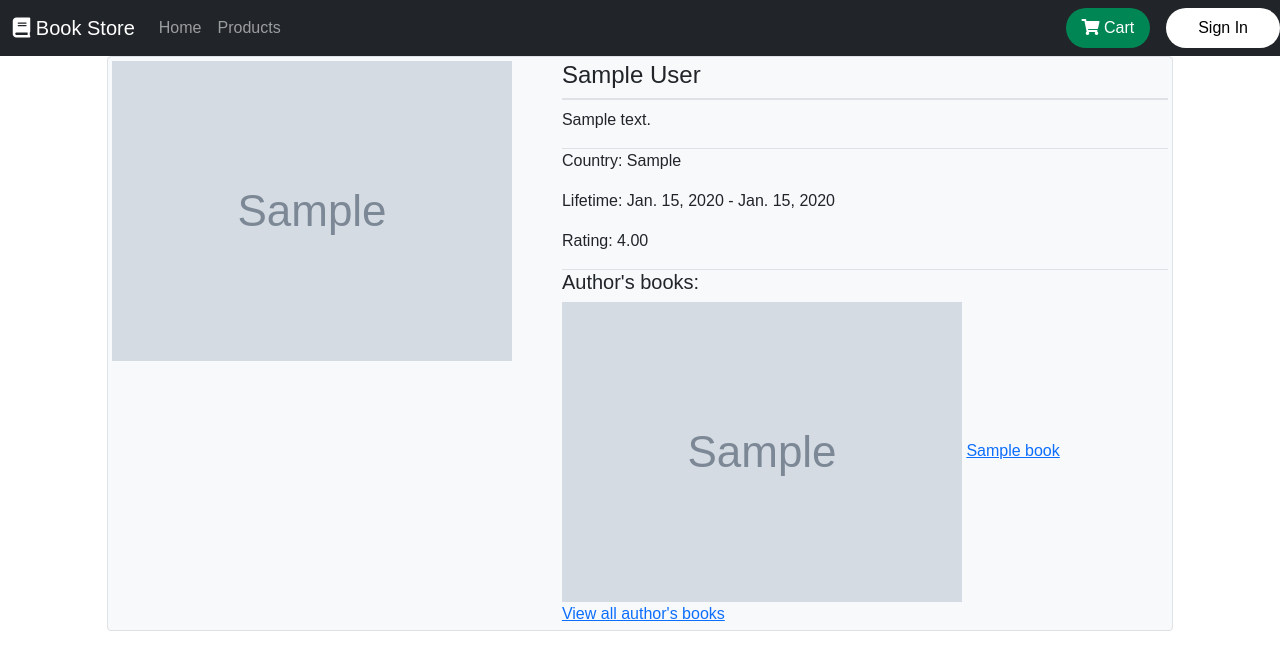
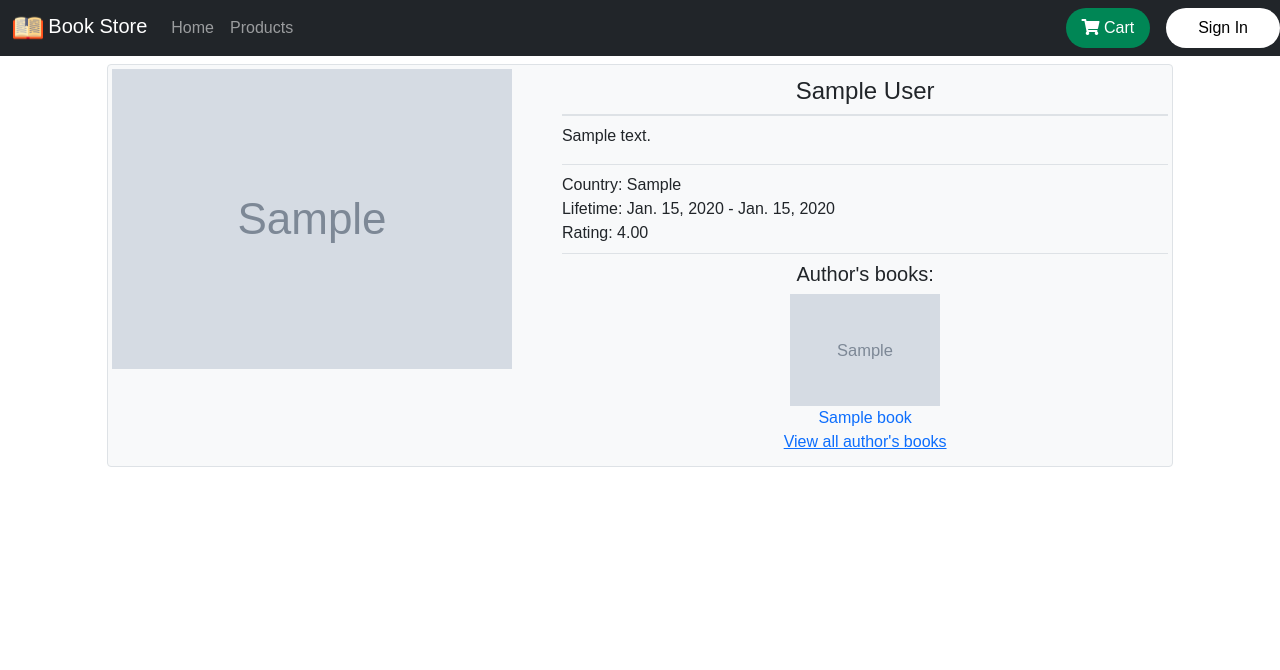
Before and after one commit to artyom-mankevich/book-store, a Django app: a page that uses templates/base.html in a window 1280 px wide. Shown: the top 670 px of the page. Run offline with Django 3.2, Linux system fonts and the light colour scheme; tables that the repository leaves empty hold one stand-in row (values such as "Sample post"); grey boxes marked "Sample" are stand-in pictures; parts of the project's set-up code (start-up, migrations or seed data) failed here and were passed over; some libraries are stand-ins or nearby versions.

Commit message:
Added favicon, changed css and layout for base.html and product.html

```diff
--- a/products/static/products/css/products.css
+++ b/products/static/products/css/products.css
@@ -43,12 +43,13 @@
     font-size: 1.1em;
 }
 
-#productPage {
+.detailsPage {
     margin-top: .5em;
     position: relative;
+    margin-bottom: 1.5em;
 }
 
-#productPageTitle {
+.detailsPageTitle {
     text-align: center;
     margin-bottom: .5rem;
     margin-top: .5rem;
@@ -93,3 +94,44 @@
     width: 6rem;
     text-align: center;
 }
+
+/* author.html */
+
+#authorInfo {
+    padding-top: .5rem;
+}
+
+#authorInfo > p {
+    margin-bottom: 0;
+}
+
+#authorBooks {
+    margin-top: .5rem;
+    margin-bottom: .5rem;
+    padding-top: .5rem;
+    text-align: center;
+}
+
+.booksSection {
+    display: flex;
+    justify-content: space-evenly;
+    gap: 8px;
+}
+
+.bookItem {
+    display: flex;
+    flex-direction: column;
+    max-width: 200px;
+    justify-content: center;
+    align-items: center;
+}
+
+.bookItem > a {
+    text-decoration: none;
+}
+
+.bookItem > img {
+    max-height: 150px;
+    max-width: 150px;
+    flex-grow: 0;
+}
--- a/products/templates/products/product.html
+++ b/products/templates/products/product.html
@@ -13,7 +13,7 @@
 <body>
 {% block content %}
     <div class="col-md-8 offset-2">
-        <div class="border bg-light rounded p-1" id="productPage">
+        <div class="border bg-light rounded p-1 detailsPage">
             <div class="row">
                 <div class="col-md-5">
                     <img src="{{ book.main_image.image.url }}" class="img-fluid"
@@ -21,7 +21,7 @@
                 </div>
                 <div class="col-md-7">
                     <div class="border-bottom border-2">
-                        <h4 id="productPageTitle">{{ book.title }}</h4>
+                        <h4 class="detailsPageTitle">{{ book.title }}</h4>
                     </div>
                     <div>
                         {% if book.description %}
--- a/store/static/store/css/store.css
+++ b/store/static/store/css/store.css
@@ -1,3 +1,16 @@
+/* base.html */
+
+#navbarIcon {
+    max-height: 30px;
+    max-width: 30px;
+}
+
+#theMenu > ul {
+    padding-bottom: 0;
+}
+
+/* */
+
 body {
     font-family: sans-serif;
 }
--- a/templates/base.html
+++ b/templates/base.html
@@ -8,18 +8,19 @@
     <link rel="stylesheet" type="text/css"
           href="https://cdnjs.cloudflare.com/ajax/libs/font-awesome/5.15.4/css/all.min.css">
     <link rel="stylesheet" type="text/css" href="{% static 'store/css/store.css' %}">
+    <link rel="shortcut icon" type="image/png" href="{% static 'store/img/favicon.png' %}">
     {% block extra_head_content %} {% endblock %}
 </head>
 <body>
 <header class="container-fluid">
     <nav class="navbar navbar-dark bg-dark navbar-expand-md">
         <h1 class="navbar-brand">
-            <i class="fas fa-book"></i> Book Store
+            <i><img id="navbarIcon" src="{% static 'store/img/favicon.png' %}" alt="Book icon"/></i> Book Store
         </h1>
         <button class="navbar-toggler" data-toggle="collapse" data-target="#theMenu">
             <span class="navbar-toggler-icon"></span>
         </button>
-        <div id="theMenu" class="navbar-collapse collapse">
+        <div id="theMenu" class="navbar-collapse collapse align-items-center">
             <ul class="navbar-nav me-auto mb-2 mb-lg-0">
                 <li class="nav-item">
                     <a class="nav-link" href="{% url 'store:index' %}">Home</a>
```
Also changed, not shown: store/static/store/img/favicon.png (added).
